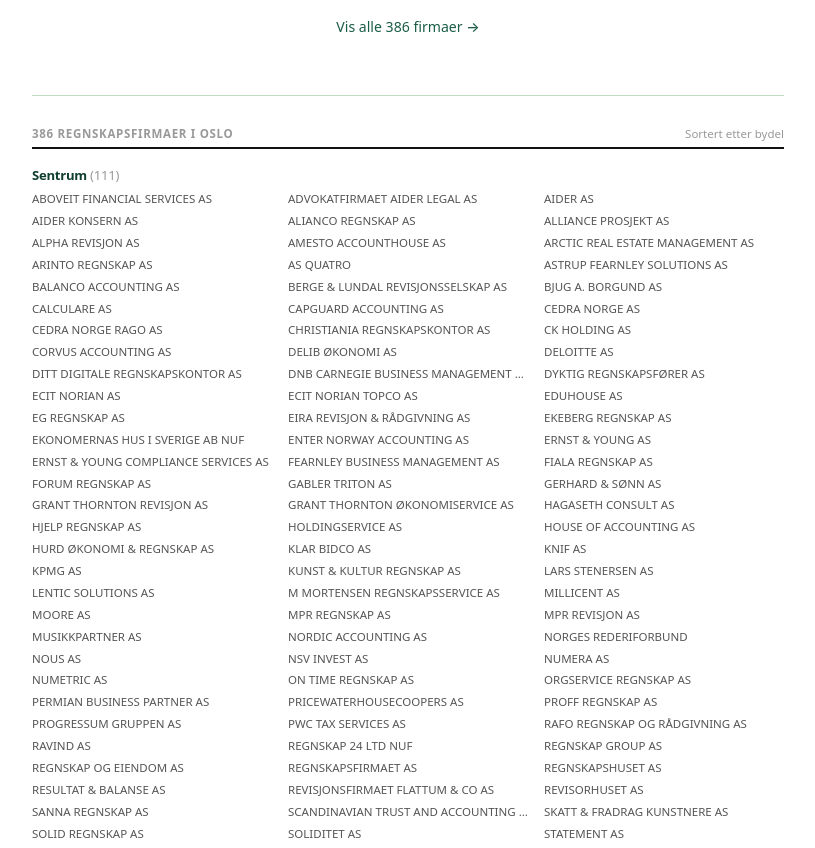
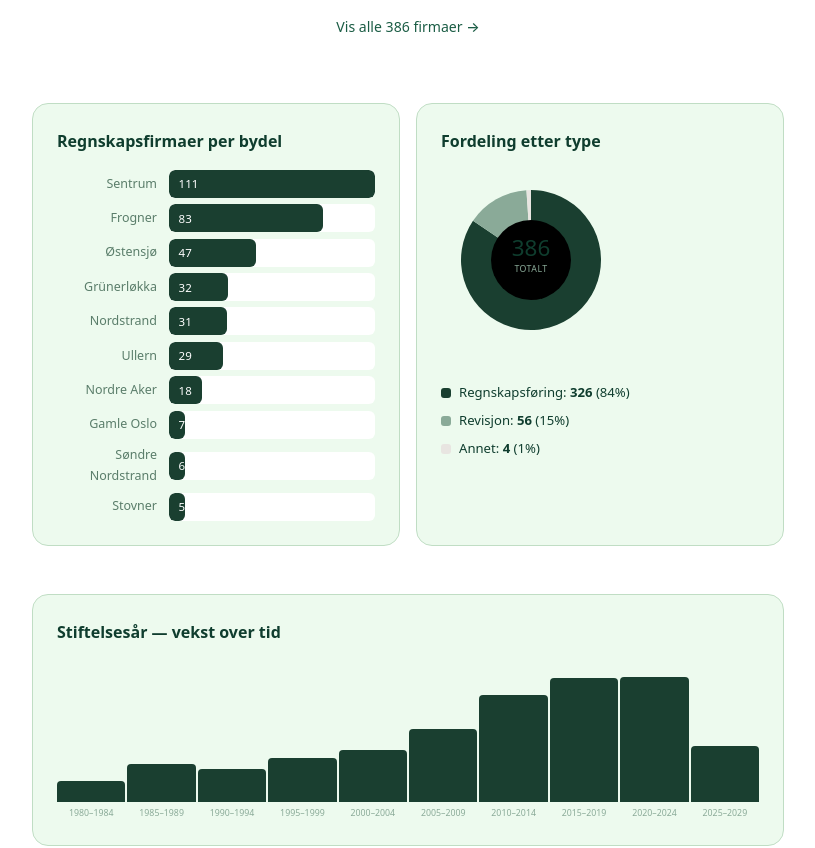
Before and after one commit to MohanM86/osloregnskap, a Next.js app: page / in a window 1280 px wide. Shown: the part 1272-2120 px from the top of the page, without its empty margins (232-1047 px from the left). Built offline with nearby package versions, Linux system fonts and the light colour scheme.

Commit message:
Add files via upload

```diff
--- a/app/page.tsx
+++ b/app/page.tsx
@@ -130,18 +130,6 @@
             Vis alle {firms.length} firmaer →
           </Link>
         </div>
-      </section>
-
-      {/* Full firm catalog — all 386 in HTML, grouped by bydel */}
-      <section className="section-block">
-        <CompactCatalog
-          firms={firms}
-          bydeler={bydeler.map(b => ({
-            name: b.name,
-            slug: BYDELER_INFO[b.name]?.urlSlug || b.slug,
-            count: b.count,
-          }))}
-        />
       </section>
 
       {/* Charts row */}
```
